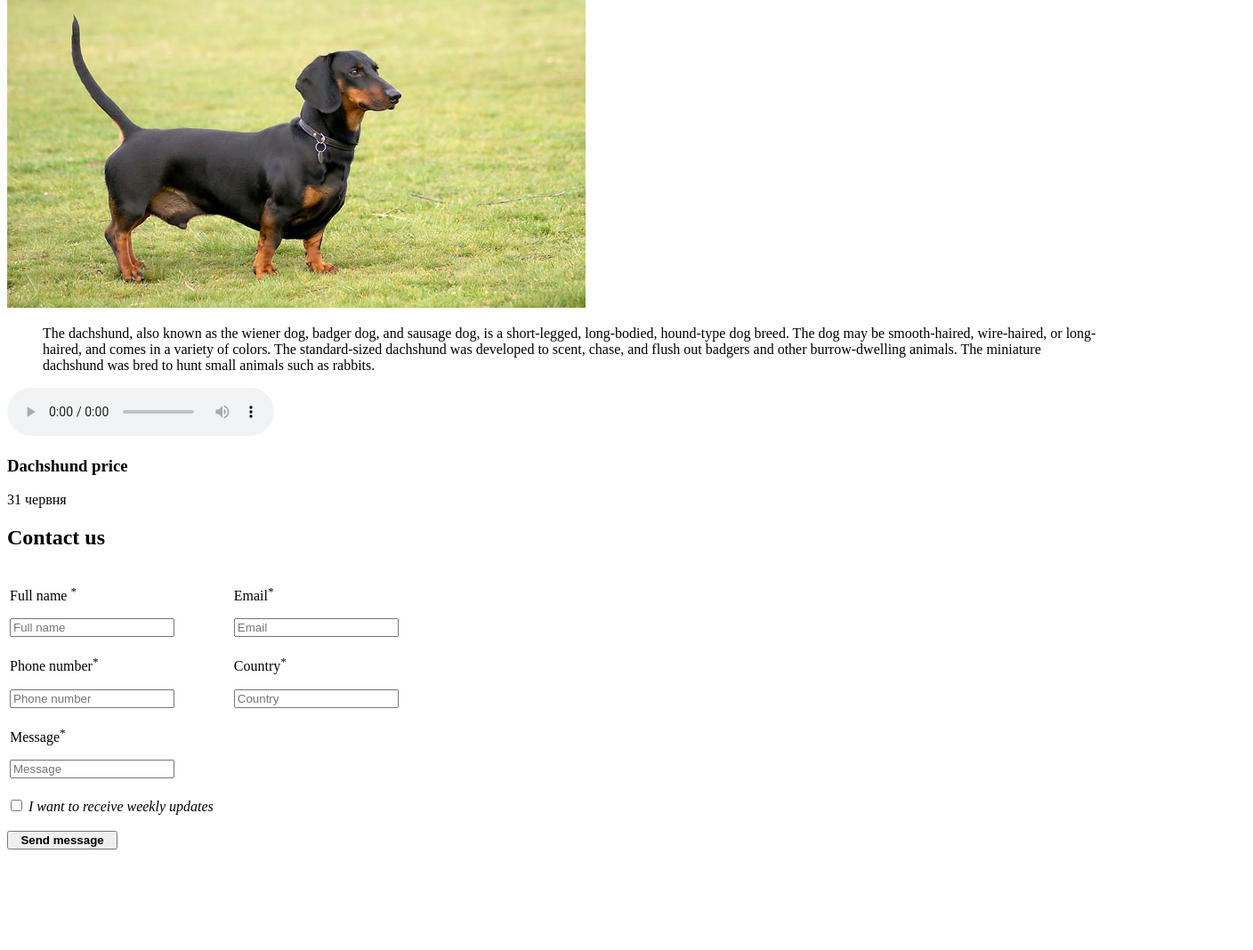
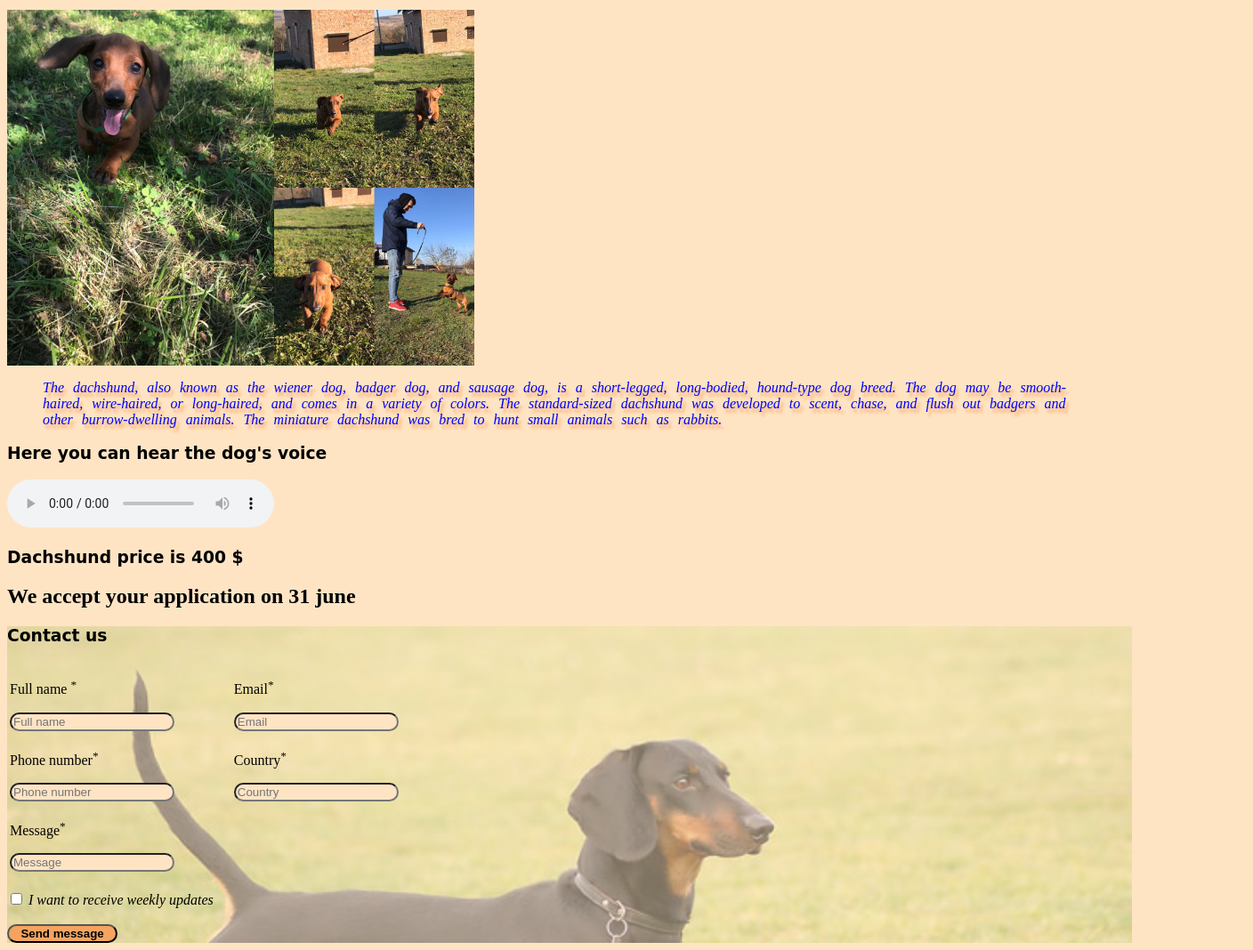
Before and after one commit to RomanZozuliauniversity/lab1Web, a plain HTML site: page index.html in a window 1280 px wide. Shown: the part 115-1183 px from the top of the page at 89% size, 1408 px wide, since content can reach past the window. Before the commit the page ends 1078 px from the top, so only its background shows below. Drawn offline with Linux system fonts and the light colour scheme; a web font is replaced by a local one.

Commit message:
sample code

```diff
--- a/index.css
+++ b/index.css
@@ -0,0 +1,61 @@
+@import url('https://fonts.googleapis.com/css2?family=Bungee+Spice&display=swap');
+@import url('https://fonts.googleapis.com/css2?family=Bungee+Spice&family=Poppins&display=swap');
+@import url('https://fonts.googleapis.com/css2?family=Bungee+Spice&family=Poppins:wght@400;700&display=swap');
+
+body {
+    background-color: bisque;
+}
+
+.dachshund_img{
+    display: flex;
+    width: 1400px;
+    height: 400px;
+    object-fit: cover;
+}
+
+h1 {
+    font-family: 'Bungee Spice', cursive;
+    font-size: 2.5rem;
+}
+
+.about {
+    word-spacing: 6px;
+    direction: ltr;
+    color: blue;
+    text-shadow: sandybrown 0.2em 0.3em 0.2em;
+}
+
+h3 {
+    font-family: 'Bungee Spice', cursive;
+    font-size: 2 rem;
+}
+
+.placeholder_dachshund {
+    background-color: bisque;
+    border-radius: 24px;
+
+}
+
+.label__dachshund {
+    border-radius: 24px;
+    background-color: sandybrown;
+}
+
+.form {
+    display: block;
+    position: relative;
+
+  }
+
+.form::after {
+    content: "";
+    background: url(taksa.jpg);
+    background-size: cover;
+    opacity: 0.5;
+    top: 0;
+    left: 0;
+    bottom: 0;
+    right: 0;
+    position: absolute;
+    z-index: -1;
+  }
--- a/index.html
+++ b/index.html
@@ -10,63 +10,77 @@
 </head>
 
 <body>
+    <div class="info">
         <rt>Ua En</rt>
-    <h1>dachshund  </h1>
-    <img style="margin: auto;" src="taksa.jpg" alt="dachshund">
-    <i></i>
-    <blockquote cite="https://en.wikipedia.org/wiki/Dachshund"><i></i>
+        <h1>dachshund </h1>
+        <div class="dachshund_img">
+            <img  src="john.jpg" alt="dachshund">
+            <img src="jong2.jpg"alt="dachshund">
+        </div>
+
+        <blockquote class="about" cite="https://en.wikipedia.org/wiki/Dachshund"><i>
                 The dachshund, also known as the wiener dog,
                 badger dog, and sausage dog, is a short-legged, long-bodied, hound-type dog breed.
                 The dog may be smooth-haired, wire-haired, or long-haired, and comes in a variety of colors.
-        The standard-sized dachshund was developed to scent, chase, and flush out badgers and other burrow-dwelling
+                The standard-sized dachshund was developed to scent, chase, and flush out badgers and other
+                burrow-dwelling
                 animals.
                 The miniature dachshund was bred to hunt small animals such as rabbits.</i></blockquote>
+    </div>
+
+    <div class="voice">
+        <h3>Here you can hear the dog's voice</h3>
         <audio controls>
-
             <source src="dogsound.mp3" type="audio/mpeg">
         </audio>
-    <h3> Dachshund price</h3>
+    </div>
 
+    <div class="price">
+        <h3> Dachshund price is 400 $</h3>
+    </div>
 
-    <time datetime="2023-06-31 23:59">31 червня</time>
-
-    <audio></audio>
-
-    <h2 id="Contactus">Contact us</h2>
+    <div class="application">
+        <h2> We accept your application on <time datetime="2023-06-31 23:59">31 june</time></h2>
+    </div>
+<div class="form">
+    <h3 id="Contactus">Contact us</h3>
     <table style="width:40%">
         <tr>
             <td>
                 <p>Full name <sup>*</sup></p>
-                <input class="placeholder_corgi" type="text" placeholder="Full name" required>
+                <input class="placeholder_dachshund" type="text" placeholder="Full name" required>
             </td>
             <td>
                 <p>Email<sup>*</sup></p>
-                <input class="placeholder_corgi" type="text" placeholder="Email" required>
+                <input class="placeholder_dachshund" type="text" placeholder="Email" required>
             </td>
         </tr>
 
         <tr>
             <td>
                 <p>Phone number<sup>*</sup></p>
-                <input class="placeholder_corgi" type="text" placeholder="Phone number" required>
+                <input class="placeholder_dachshund" type="text" placeholder="Phone number" required>
             </td>
             <td>
                 <p>Country<sup>*</sup></p>
-                <input class="placeholder_corgi" type="text" placeholder="Country" required>
+                <input class="placeholder_dachshund" type="text" placeholder="Country" required>
             </td>
         </tr>
 
         <tr>
             <td>
                 <p>Message<sup>*</sup></p>
-                <input class="placeholder_corgi" type="text" placeholder="Message" required>
+                <input class="placeholder_dachshund" type="text" placeholder="Message" required>
             </td>
         </tr>
     </table> <br>
     <label for="loving"><input id="loving" type="checkbox" name="personality"><i> I want to receive weekly
             updates</i></label><br><br>
-    <button class="label__corgi" type="submit"><b>&nbsp&nbspSend message&nbsp&nbsp</b></button>
+    <button class="label__dachshund" type="submit"><b>&nbsp&nbspSend message&nbsp&nbsp</b></button>
 
+
+
+</div>
 </body>
 
 </html>
```
Also changed, not shown: john.jpg (added), jong2.jpg (added). Lines whose indentation alone changed are shown as unchanged.
